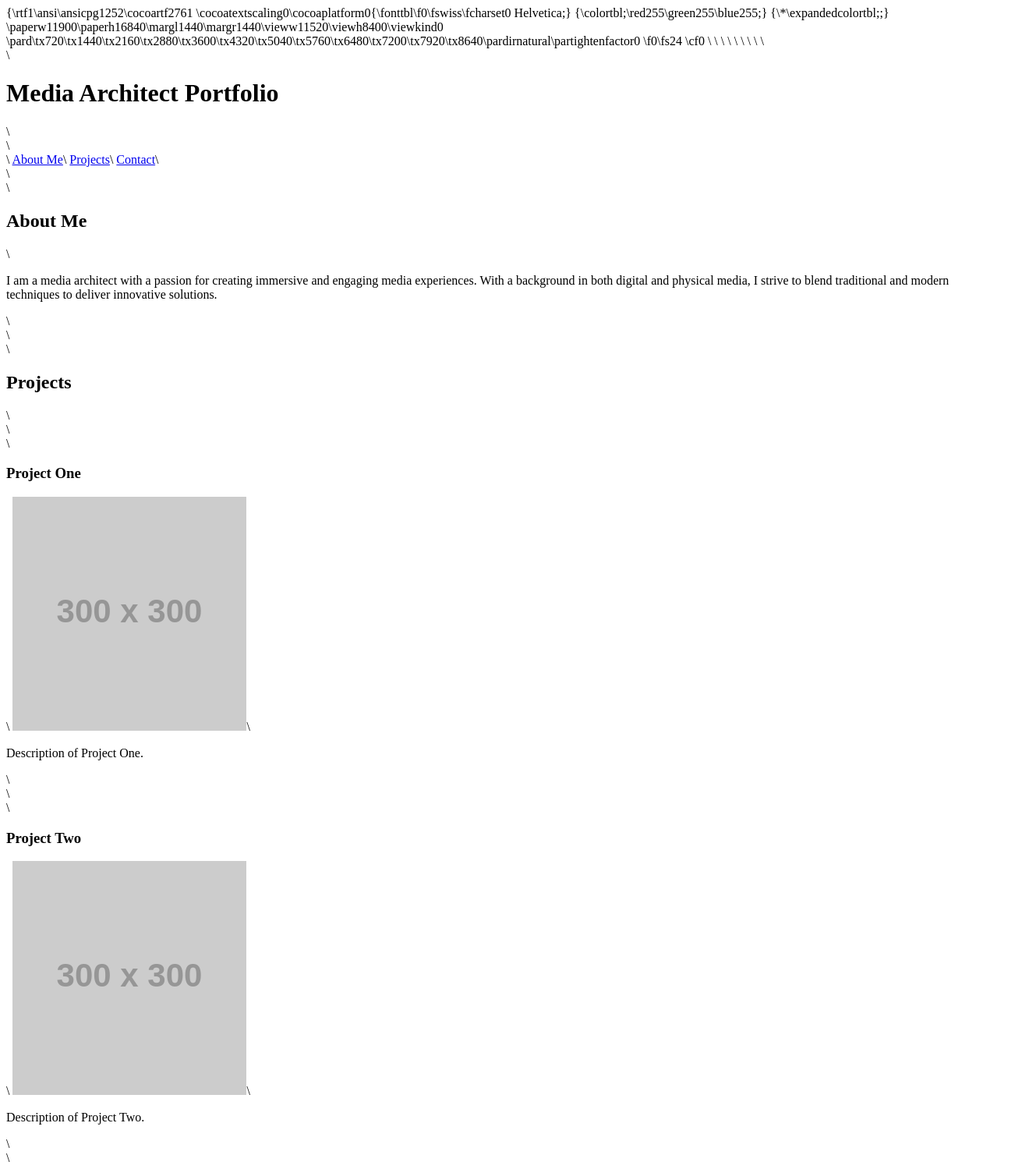
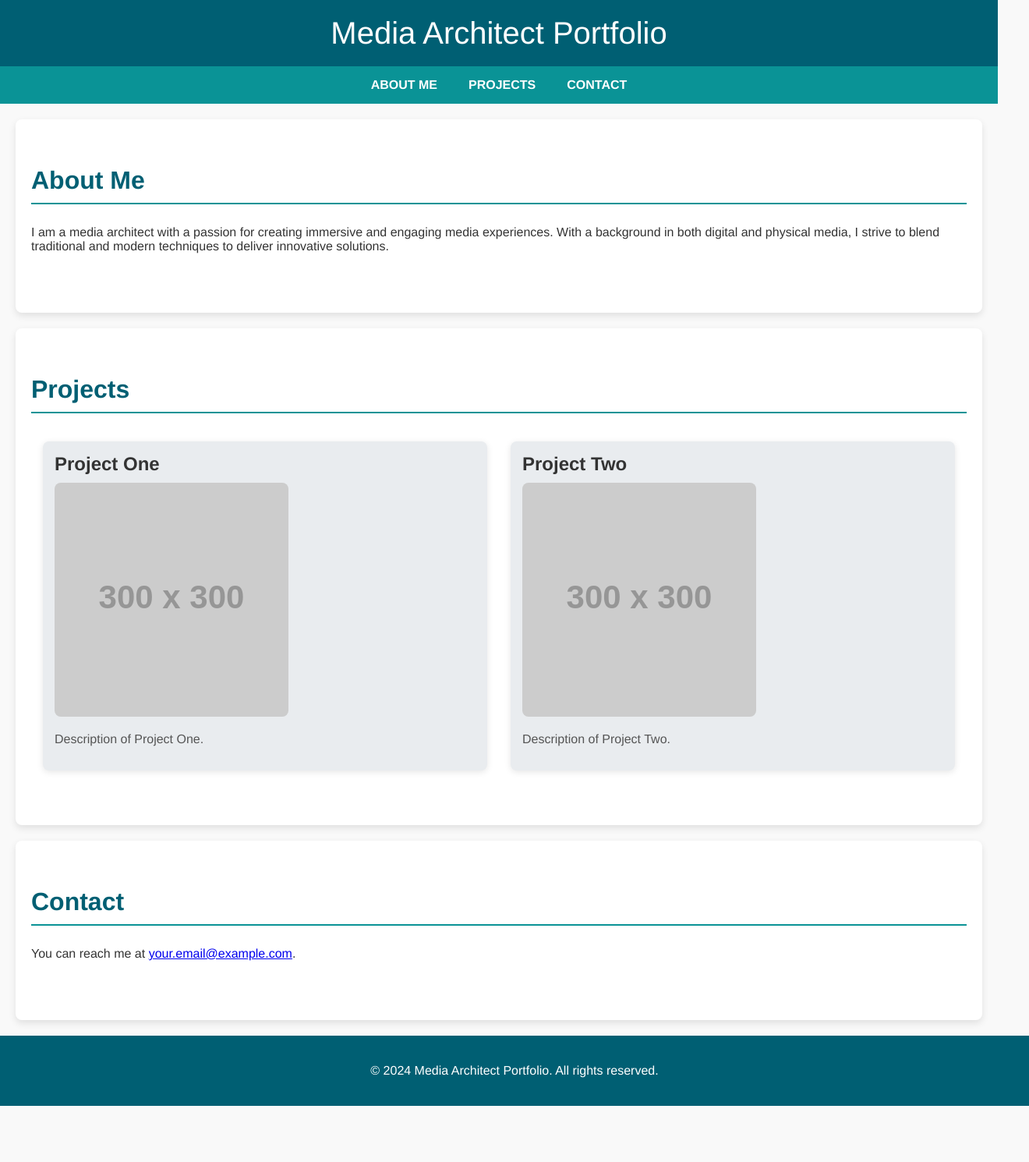
Before and after one commit to birbithunderstorm/birbithunderstorm.github.io, a plain HTML site: page index.html in a window 1280 px wide. Shown: the top 1490 px of the page at 78% size, 1320 px wide, since content can reach past the window. After the commit the page ends 1418 px from the top, so only its background shows below. Drawn offline with Linux system fonts and the light colour scheme; placeholder pictures from the web are drawn by us.

Commit message:
Update index.html

```diff
--- a/index.html
+++ b/index.html
@@ -1,117 +1,128 @@
-{\rtf1\ansi\ansicpg1252\cocoartf2761
-\cocoatextscaling0\cocoaplatform0{\fonttbl\f0\fswiss\fcharset0 Helvetica;}
-{\colortbl;\red255\green255\blue255;}
-{\*\expandedcolortbl;;}
-\paperw11900\paperh16840\margl1440\margr1440\vieww11520\viewh8400\viewkind0
-\pard\tx720\tx1440\tx2160\tx2880\tx3600\tx4320\tx5040\tx5760\tx6480\tx7200\tx7920\tx8640\pardirnatural\partightenfactor0
-
-\f0\fs24 \cf0 <!DOCTYPE html>\
-<html lang="en">\
-<head>\
-    <meta charset="UTF-8">\
-    <meta name="viewport" content="width=device-width, initial-scale=1.0">\
-    <title>Media Architect Portfolio</title>\
-    <style>\
-        body \{\
-            font-family: Arial, sans-serif;\
-            margin: 0;\
-            padding: 0;\
-            background-color: #f4f4f4;\
-            color: #333;\
-        \}\
-        header \{\
-            background: #333;\
-            color: #fff;\
-            padding: 10px 0;\
-            text-align: center;\
-        \}\
-        header h1 \{\
-            margin: 0;\
-            font-size: 2.5em;\
-        \}\
-        nav \{\
-            display: flex;\
-            justify-content: center;\
-            background: #444;\
-        \}\
-        nav a \{\
-            color: #fff;\
-            padding: 15px 20px;\
-            text-decoration: none;\
-            text-transform: uppercase;\
-        \}\
-        nav a:hover \{\
-            background: #555;\
-        \}\
-        section \{\
-            padding: 20px;\
-            margin: 20px;\
-            background: #fff;\
-            border-radius: 8px;\
-            box-shadow: 0 0 10px rgba(0,0,0,0.1);\
-        \}\
-        .projects \{\
-            display: flex;\
-            flex-wrap: wrap;\
-            justify-content: space-around;\
-        \}\
-        .project \{\
-            background: #eee;\
-            padding: 15px;\
-            margin: 10px;\
-            border-radius: 8px;\
-            width: 45%;\
-        \}\
-        .project img \{\
-            max-width: 100%;\
-            border-radius: 8px;\
-        \}\
-        footer \{\
-            text-align: center;\
-            padding: 10px;\
-            background: #333;\
-            color: #fff;\
-            position: fixed;\
-            width: 100%;\
-            bottom: 0;\
-        \}\
-    </style>\
-</head>\
-<body>\
-    <header>\
-        <h1>Media Architect Portfolio</h1>\
-    </header>\
-    <nav>\
-        <a href="#about">About Me</a>\
-        <a href="#projects">Projects</a>\
-        <a href="#contact">Contact</a>\
-    </nav>\
-    <section id="about">\
-        <h2>About Me</h2>\
-        <p>I am a media architect with a passion for creating immersive and engaging media experiences. With a background in both digital and physical media, I strive to blend traditional and modern techniques to deliver innovative solutions.</p>\
-    </section>\
-    <section id="projects">\
-        <h2>Projects</h2>\
-        <div class="projects">\
-            <div class="project">\
-                <h3>Project One</h3>\
-                <img src="https://via.placeholder.com/300" alt="Project One">\
-                <p>Description of Project One.</p>\
-            </div>\
-            <div class="project">\
-                <h3>Project Two</h3>\
-                <img src="https://via.placeholder.com/300" alt="Project Two">\
-                <p>Description of Project Two.</p>\
-            </div>\
-        </div>\
-    </section>\
-    <section id="contact">\
-        <h2>Contact</h2>\
-        <p>You can reach me at <a href="mailto:your.email@example.com">your.email@example.com</a>.</p>\
-    </section>\
-    <footer>\
-        <p>&copy; 2024 Media Architect Portfolio. All rights reserved.</p>\
-    </footer>\
-</body>\
-</html>\
-}
+<!DOCTYPE html>
+<html lang="en">
+<head>
+    <meta charset="UTF-8">
+    <meta name="viewport" content="width=device-width, initial-scale=1.0">
+    <title>Media Architect Portfolio</title>
+    <style>
+        body {
+            font-family: 'Helvetica Neue', Arial, sans-serif;
+            margin: 0;
+            padding: 0;
+            background-color: #f9f9f9;
+            color: #333;
+        }
+        header {
+            background: #005f73;
+            color: #fff;
+            padding: 20px 0;
+            text-align: center;
+        }
+        header h1 {
+            margin: 0;
+            font-size: 2.5em;
+            font-weight: 300;
+        }
+        nav {
+            display: flex;
+            justify-content: center;
+            background: #0a9396;
+        }
+        nav a {
+            color: #fff;
+            padding: 15px 20px;
+            text-decoration: none;
+            text-transform: uppercase;
+            font-weight: bold;
+        }
+        nav a:hover {
+            background: #005f73;
+        }
+        section {
+            padding: 60px 20px;
+            margin: 20px;
+            background: #fff;
+            border-radius: 8px;
+            box-shadow: 0 4px 10px rgba(0,0,0,0.1);
+        }
+        section h2 {
+            margin-top: 0;
+            font-size: 2em;
+            color: #005f73;
+            border-bottom: 2px solid #0a9396;
+            padding-bottom: 10px;
+        }
+        .projects {
+            display: flex;
+            flex-wrap: wrap;
+            justify-content: space-around;
+        }
+        .project {
+            background: #e9ecef;
+            padding: 15px;
+            margin: 10px;
+            border-radius: 8px;
+            width: 45%;
+            box-shadow: 0 2px 8px rgba(0,0,0,0.1);
+        }
+        .project img {
+            max-width: 100%;
+            border-radius: 8px;
+        }
+        .project h3 {
+            margin: 0 0 10px 0;
+            font-size: 1.5em;
+            color: #333;
+        }
+        .project p {
+            font-size: 1em;
+            color: #555;
+        }
+        footer {
+            text-align: center;
+            padding: 20px;
+            background: #005f73;
+            color: #fff;
+            position: relative;
+            bottom: 0;
+            width: 100%;
+        }
+    </style>
+</head>
+<body>
+    <header>
+        <h1>Media Architect Portfolio</h1>
+    </header>
+    <nav>
+        <a href="#about">About Me</a>
+        <a href="#projects">Projects</a>
+        <a href="#contact">Contact</a>
+    </nav>
+    <section id="about">
+        <h2>About Me</h2>
+        <p>I am a media architect with a passion for creating immersive and engaging media experiences. With a background in both digital and physical media, I strive to blend traditional and modern techniques to deliver innovative solutions.</p>
+    </section>
+    <section id="projects">
+        <h2>Projects</h2>
+        <div class="projects">
+            <div class="project">
+                <h3>Project One</h3>
+                <img src="https://via.placeholder.com/300" alt="Project One">
+                <p>Description of Project One.</p>
+            </div>
+            <div class="project">
+                <h3>Project Two</h3>
+                <img src="https://via.placeholder.com/300" alt="Project Two">
+                <p>Description of Project Two.</p>
+            </div>
+        </div>
+    </section>
+    <section id="contact">
+        <h2>Contact</h2>
+        <p>You can reach me at <a href="mailto:your.email@example.com">your.email@example.com</a>.</p>
+    </section>
+    <footer>
+        <p>&copy; 2024 Media Architect Portfolio. All rights reserved.</p>
+    </footer>
+</body>
+</html>
```
